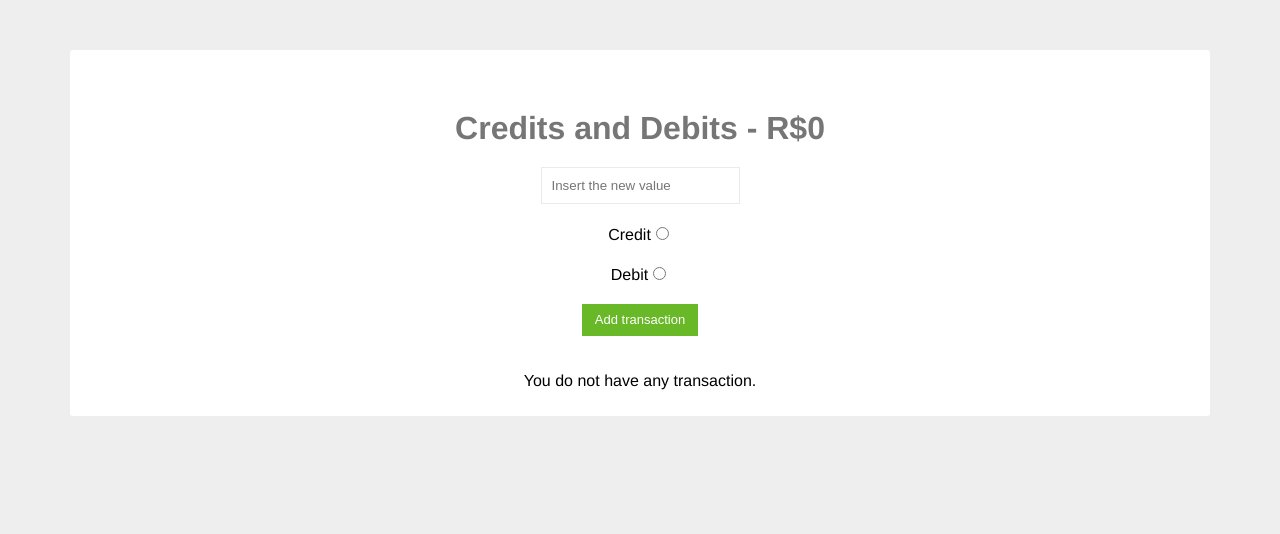
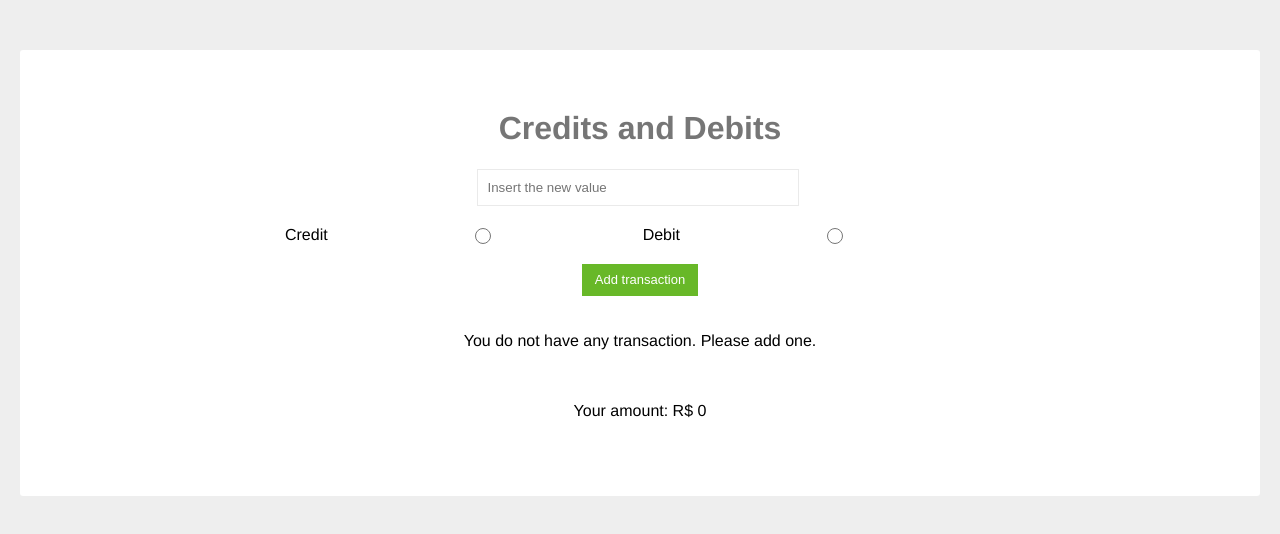
Before and after one commit to cassiohalmeida/credits-and-debits, a React (Create React App) app: page / in a window 1280 px wide. Shown: the top 534 px of the page. Built offline with nearby package versions, Linux system fonts and the light colour scheme.

Commit message:
Added localstorage function

```diff
--- a/package.json
+++ b/package.json
@@ -3,13 +3,14 @@
   "version": "0.1.0",
   "private": true,
   "dependencies": {
-    "dayjs": "^1.7.7",
     "react": "^16.6.3",
     "react-dom": "^16.6.3",
     "react-redux": "^5.1.1",
     "react-scripts": "2.1.1",
     "redux": "^4.0.1",
+    "styled-bootstrap-components": "^2.0.0",
     "styled-components": "^4.1.1",
+    "styled-system": "^3.1.11",
     "uuid": "^3.3.2"
   },
   "scripts": {
--- a/src/App.js
+++ b/src/App.js
@@ -8,14 +8,16 @@ import Input from './components/Input'
 import Transactions from './components/Transactions'
 import { connect } from 'react-redux'
 import { addTransaction, incrementAmount, decrementAmount } from './redux/actions'
-import { v4 } from 'uuid'
+import Amount from './components/Amount'
 
 class App extends Component {
   render() {
     return (
       <AppContent>
         <Wrapper>
-          <Title/>
+          <Title>
+            Credits and Debits
+          </Title>
         </Wrapper>
         <form onSubmit={this.props.addTransaction}>
           <Wrapper>
@@ -24,24 +26,23 @@ class App extends Component {
           <Wrapper>
             <label>Credit</label>
             <Input required={true} name='transaction_type' type='radio' defaultValue='credit'/>
-          </Wrapper>
-          <Wrapper>
             <label>Debit</label>
             <Input required={true} name='transaction_type' type='radio' defaultValue='debit'/>
           </Wrapper>
           <Wrapper>
             <Button
-              value='credit'
-              visual='secundary'
+              primary
               type='submit'
-              onClick={this.handleClick}
-              text='Add Credit'>
+              onClick={this.handleClick}>
               Add transaction
             </Button>
           </Wrapper>
         </form>
         <Wrapper>
           <Transactions transactions={this.props.state.transactions}/>
+        </Wrapper>
+        <Wrapper>
+          <Amount/>
         </Wrapper>
       </AppContent>
     );
--- /dev/null
+++ b/src/components/Amount.js
@@ -0,0 +1,23 @@
+import React, { Component } from 'react'
+import styled from 'styled-components'
+import { connect } from 'react-redux'
+
+const StylefParagraph = styled.p`
+  text-align: right;
+`
+
+class Amount extends Component {
+  render() {
+    return (
+      <StylefParagraph>
+        Your amount: R$ {Number(this.props.state.amount).toLocaleString('pt-BR')}
+      </StylefParagraph>
+    )
+  }
+}
+
+const mapStateToProps = (state) => ({
+  state: state
+})
+
+export default connect(mapStateToProps)(Amount)
--- a/src/components/AppContent.js
+++ b/src/components/AppContent.js
@@ -6,6 +6,6 @@ const AppContent = styled.div`
   margin: 0 auto;
   background: #ffffff;
   border-radius: 3px;
-  padding-top:50px;
+  padding: 50px;
 `
 export default AppContent
--- a/src/components/Button.js
+++ b/src/components/Button.js
@@ -18,31 +18,13 @@ const StyledButton = styled.button`
   user-select: none;
   margin: 0 10px;
   color: #fff;
+  background-color: ${props => props.primary ? "#2c2e2f" : "#68b828"};
 `
-
-const PrimaryButton = styled(StyledButton)`
-  background-color: #2c2e2f;
-`;
-
-const SecundaryButton = styled(StyledButton)`
-  background-color: #68b828;
-`
-
 class Button extends Component {
-  renderType = () => {
-    const { name, value, type, visual, children, onClick } = this.props
-    switch(visual) {
-      case 'primary':
-        return <PrimaryButton name={name} value={value} type={type} onClick={onClick}> {children} </PrimaryButton>
-      case 'secundary':
-        return <SecundaryButton name={name} value={value} type={type} onClick={onClick}> {children} </SecundaryButton>
-      default:
-        return <StyledButton name={name} value={value} type={type} onClick={onClick}> {children} </StyledButton>
-    }
-  }
   render() {
+    const { name, type, children, onClick } = this.props
     return (
-      this.renderType()
+      <StyledButton name={name} type={type} onClick={onClick}> {children} </StyledButton>
     )
   }
 }
--- a/src/components/Input.js
+++ b/src/components/Input.js
@@ -4,6 +4,8 @@ import styled from 'styled-components'
 const StyledInput = styled.input`
   border: 1px solid #eaeaea;
   padding: 10px;
+  min-width: 300px;
+  margin: 2px 10px 0 5px;
 `
 
 class Input extends Component {
--- a/src/components/Title.js
+++ b/src/components/Title.js
@@ -1,24 +1,18 @@
 import React, { Component } from 'react'
 import styled from 'styled-components'
-import { connect } from 'react-redux'
 
 const StyledTitle = styled.h1`
   color: #767676;
   margin: 0;
 `
-
 class Title extends Component {
   render() {
     return (
       <StyledTitle>
-        Credits and Debits - R${Number(this.props.state.amount).toLocaleString('pt-BR')}
+        {this.props.children}
       </StyledTitle>
     )
   }
 }
 
-const mapStateToProps = (state) => ({
-  state: state
-})
-
-export default connect(mapStateToProps)(Title)
+export default Title
--- a/src/components/Transactions.js
+++ b/src/components/Transactions.js
@@ -1,24 +1,32 @@
 import React, { Component } from 'react'
-import styled from 'styled-components'
+import { Table, Tr, } from 'styled-table-component';
 
 class Transactions extends Component {
   render() {
     const { transactions } = this.props
-    let component;
     if (transactions.length === 0) {
-      component = <p>You do not have any transaction.</p>
-    } else {
-      component = <ul>
-        {this.props.transactions.map((transaction) => (
-          <li key={transaction.id}>Transactions: {transaction.type}</li>
-        ))}
-
-      </ul>
+      return (<p>You do not have any transaction. Please add one.</p>)
     }
     return (
-      <div>
-        {component}
-      </div>
+      <Table hover>
+        <thead>
+          <tr>
+            <th scope="col">Type</th>
+            <th scope="col">Value</th>
+            <th scope="col">Created At</th>
+          </tr>
+        </thead>
+        <tbody>
+          {this.props.transactions.map((transaction) => (
+            <Tr textAlign='center' key={transaction.id}>
+              <th scope="row">{transaction.type.toUpperCase()}</th>
+              <td>R${Number(transaction.value).toLocaleString('pt-BR')}</td>
+              <td>{new Date(transaction.createdAt).toLocaleDateString('pt-BR')}</td>
+            </Tr>
+          ))}
+
+        </tbody>
+      </Table>
     )
   }
 }
--- a/src/components/Wrapper.js
+++ b/src/components/Wrapper.js
@@ -1,8 +1,9 @@
 import styled from 'styled-components'
 
 const Wrapper = styled.div`
-  text-align: center;
+  display: flex;
+  justify-content: center;
   margin: 0;
-  padding: 10px 0;
+  padding: 10px;
 `
 export default Wrapper
--- a/src/index.js
+++ b/src/index.js
@@ -3,11 +3,12 @@ import ReactDOM from 'react-dom';
 import { Provider } from 'react-redux'
 import { createStore } from 'redux'
 import appState from './redux/reducer'
+import { saveState } from './redux/localStorage'
 import App from './App';
 
 const store = createStore(appState)
 store.subscribe(() => {
-  console.log(store.getState())
+  saveState(store.getState())
 })
 ReactDOM.render(
   <Provider store={store}>
--- /dev/null
+++ b/src/redux/localStorage.js
@@ -0,0 +1,22 @@
+export const loadState = () => {
+  try {
+    const localStorageTransaction = localStorage.getItem('transactions')
+    if (localStorageTransaction === null) {
+      return {
+        transactions: [],
+        amount: 0,
+      }
+    }
+    return JSON.parse(localStorageTransaction)
+  } catch (err) {
+    return undefined
+  }
+}
+
+export const saveState = (state) => {
+  try {
+    localStorage.setItem('transactions', JSON.stringify(state))
+  } catch (err) {
+    //Ignore write errors.
+  }
+}
--- a/src/redux/reducer.js
+++ b/src/redux/reducer.js
@@ -1,9 +1,7 @@
 import { INCREMENT_AMOUNT, DECREMENT_AMOUNT, ADD_TRANSACTION, CLEAR_TRANSACTIONS } from './actions'
+import { loadState } from './localStorage'
 
-const initialState = {
-  transactions: [],
-  amount: 0,
-}
+const initialState = loadState()
 
 export default (state = initialState, action) => {
   switch(action.type) {
```
Also changed, not shown: 1 other file (tests, documents, lock files or other folders).
